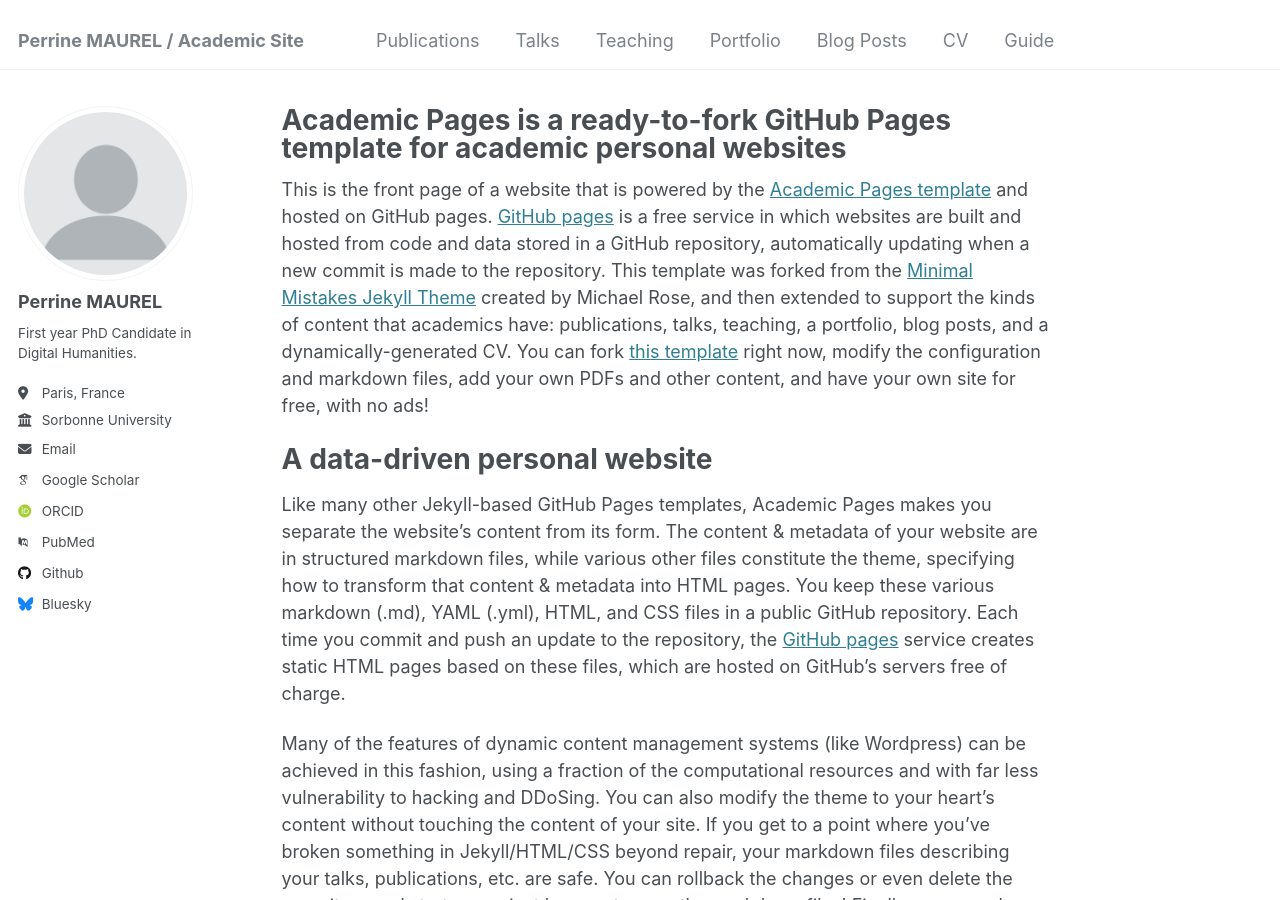
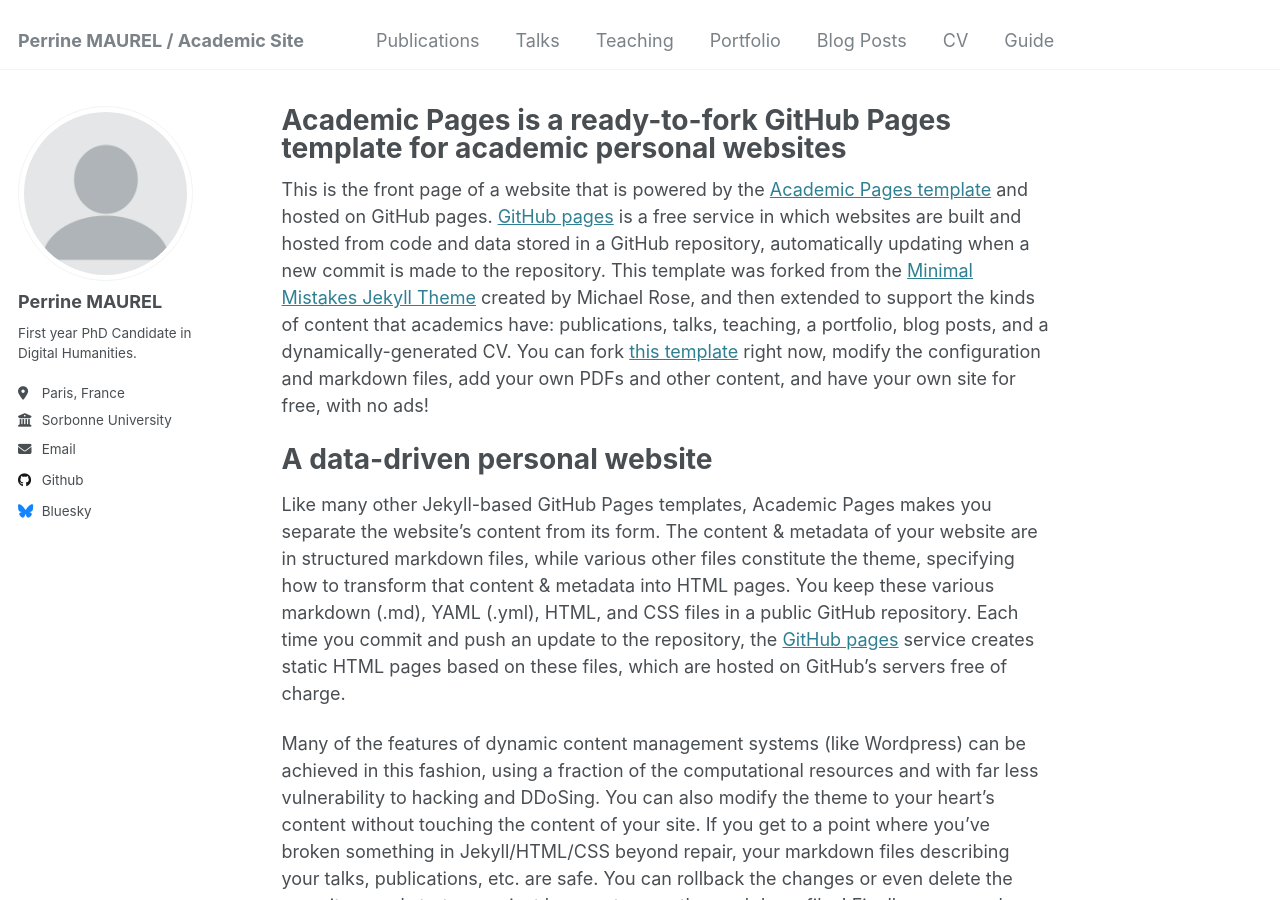
Before and after one commit to perrinemaurel/perrinemaurel.github.io, a Jekyll site: the page built from _pages/about.md, in a window 1280 px wide and 900 px high. Built offline with Jekyll 4.4.1, drawn with Linux system fonts in a browser that asks for light colours; some web fonts are replaced.

Commit message:
Update _config.yml

```diff
--- a/_config.yml
+++ b/_config.yml
@@ -32,11 +32,11 @@ author:
 
   # Academic websites
   arxiv            : # URL - Update with the correct link to your profile
-  googlescholar    : "https://scholar.google.com/citations?user=PS_CX0AAAAAJ"
+  googlescholar    : #"https://scholar.google.com/citations?user=PS_CX0AAAAAJ"
   impactstory      : # URL
-  orcid            : "http://orcid.org/yourorcidurl"
+  orcid            : #"http://orcid.org/yourorcidurl"
   semantic         : # URL
-  pubmed           : "https://www.ncbi.nlm.nih.gov/pubmed/?term=john+snow"
+  pubmed           : #"https://www.ncbi.nlm.nih.gov/pubmed/?term=john+snow"
   researchgate     : # URL
   scopus           : # URL
 
@@ -44,7 +44,7 @@ author:
   bitbucket        : # Username - Update with your username on the site
   codepen          : # Username
   dribbble         : # Username
-  github           : "academicpages"
+  github           : "perrinemaurel"
   kaggle           : # Username
   stackoverflow    : # User number or user number and name (i.e., use "1" or "1/jeff-atwood")
 
```
